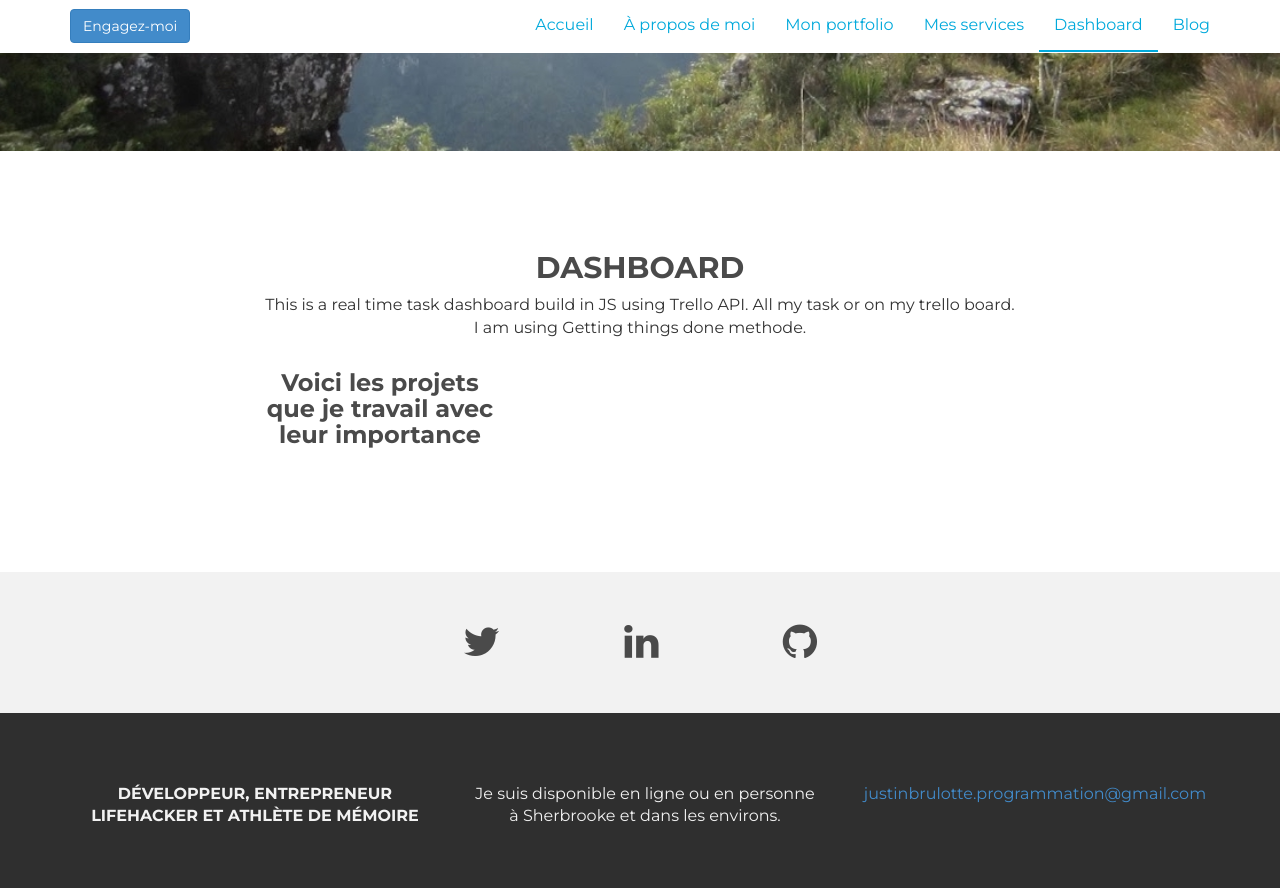
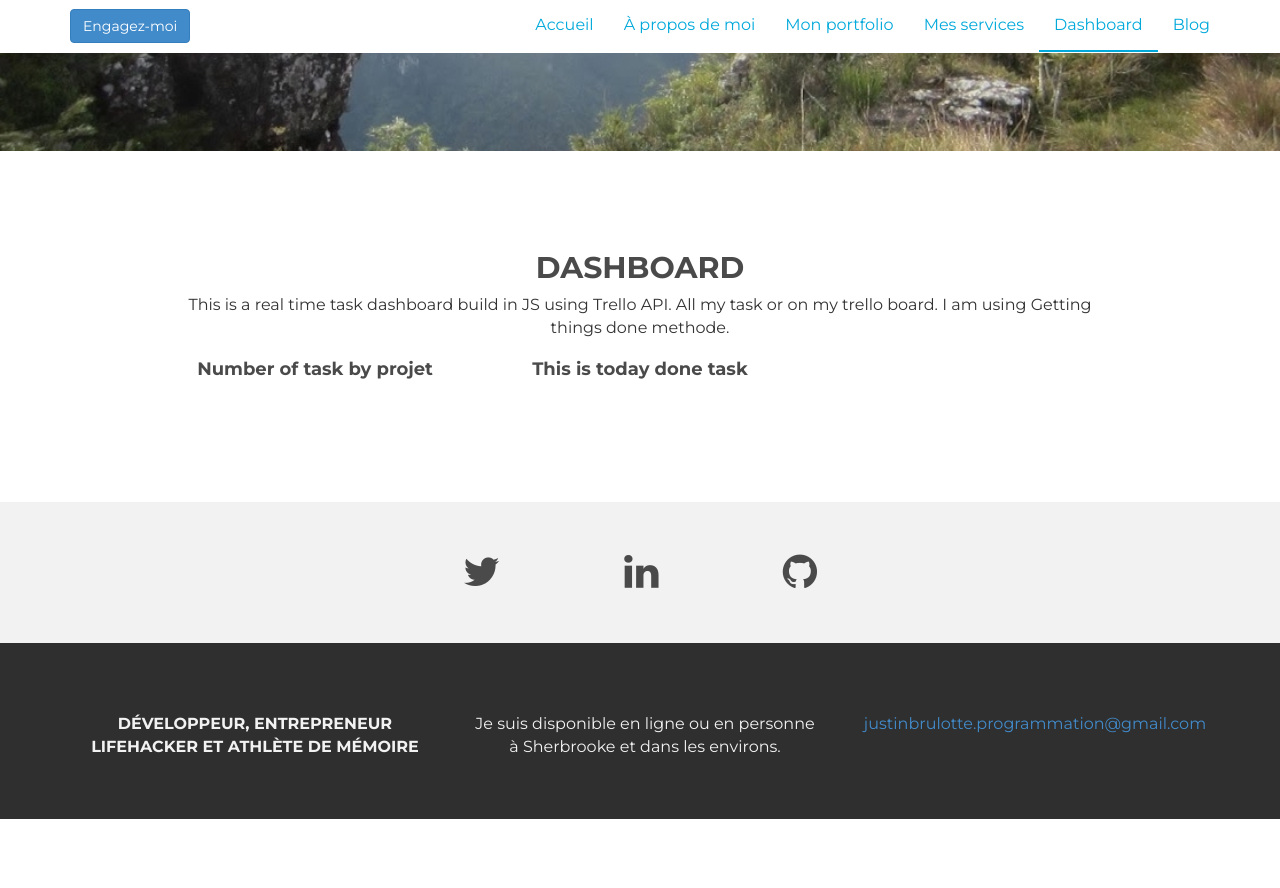
Before and after one commit to Justin2997/justinbrulotte.com, a PHP site: page /dashboard/dashboard.html in a window 1280 px wide. After the commit the page ends 819 px from the top, so only its background shows below. Run offline with PHP 8.4, Linux system fonts and the light colour scheme; some libraries are stand-ins or nearby versions.

Commit message:
Adding Today Task

```diff
--- a/dashboard/dashboard.css
+++ b/dashboard/dashboard.css
@@ -19,6 +19,6 @@
     background-size: cover;
 }
 
-#categorieTaskList{
+.text-left{
     text-align: left;
 }
--- a/dashboard/dashboard.html
+++ b/dashboard/dashboard.html
@@ -68,16 +68,17 @@
 
 	<div class="container">
 		<div class="row centered mt mb">
-			<div class="col-lg-8 col-lg-offset-2">
+			<div class="col-lg-10 col-lg-offset-1">
                 <h2>DASHBOARD</h2>
                 <p>This is a real time task dashboard build in JS using Trello API. All my task or on my trello board. I am using Getting things done methode.</p>
                 <div class="row">
                     <div class="col-md-4">
-                        <h3> Voici les projets que je travail avec leur importance</h3><br>
-                        <p id="categorieTaskList"></p>
+                        <h4>Number of task by projet</h4><br>
+                        <p id="categorieTaskList" class="text-left"></p>
                     </div>
                     <div class="col-md-4">
-
+                        <h4> This is today done task</h4><br>
+                        <p id="todayTask" class="text-left"></p>
                     </div>
                     <div class="col-md-4">
 
--- a/dashboard/dashboard.js
+++ b/dashboard/dashboard.js
@@ -69,6 +69,7 @@ async function getDashboardInfo(key,token, listName){
                 }
                 const numberOfTaskDoneToday = todayTask.length;
                 printCategorieList(labelLists);
+                printTodayTask(numberOfTaskDoneToday, todayTask);
             });
         });
     });
@@ -98,8 +99,18 @@ async function getTrelloListCards(key, token, listId) {
 function printCategorieList(labelLists) {
     var text = "";
     for (i in labelLists){
-        text += "<h4>(" + labelLists[i]["number"] + ") " + labelLists[i]["name"] + "</h4>";
+        text += "<h5>(" + labelLists[i]["number"] + ") " + labelLists[i]["name"] + "</h5>";
     }
 
     $("#categorieTaskList").html(text);
 }
+
+function printTodayTask(numberOfTaskDoneToday, todayTask) {
+    var text = "";
+    for (i in todayTask){
+        text += "<h5>(" + todayTask[i]["labelName"] + ") " + todayTask[i]["name"] + "</h5>";
+    }
+    text += "<br><h5>Total number of task done today : " + numberOfTaskDoneToday + "</h5>" ;
+
+    $("#todayTask").html(text);
+}
```
